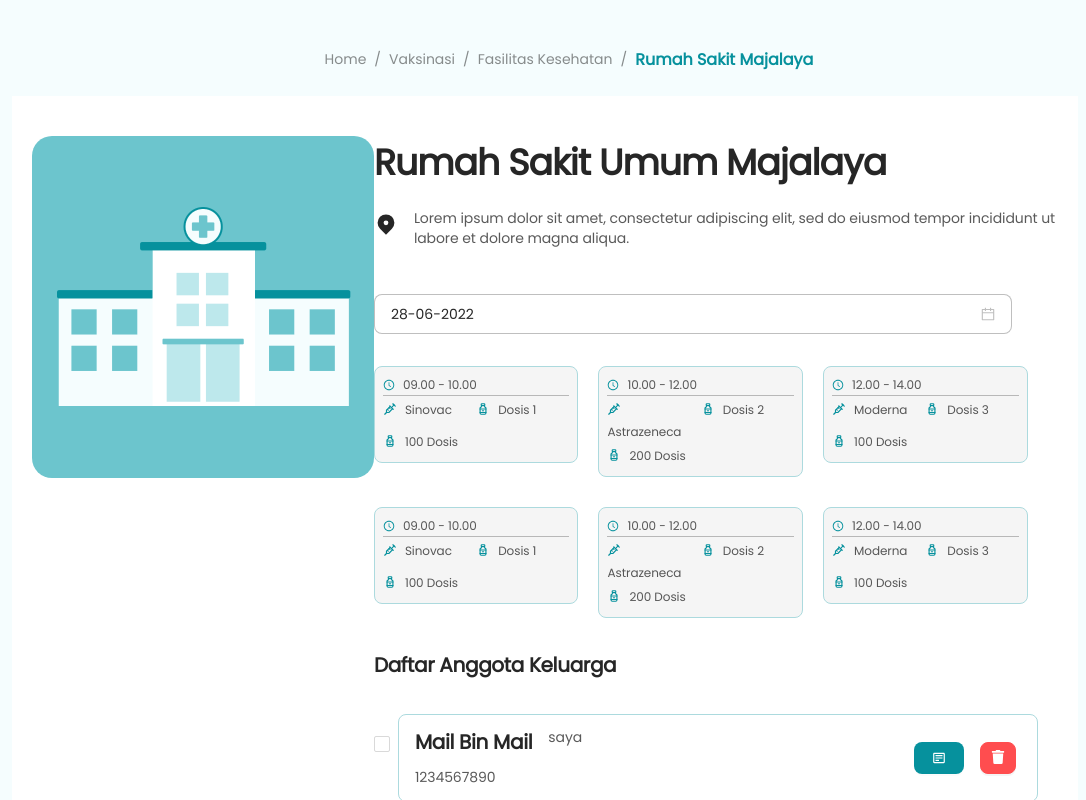
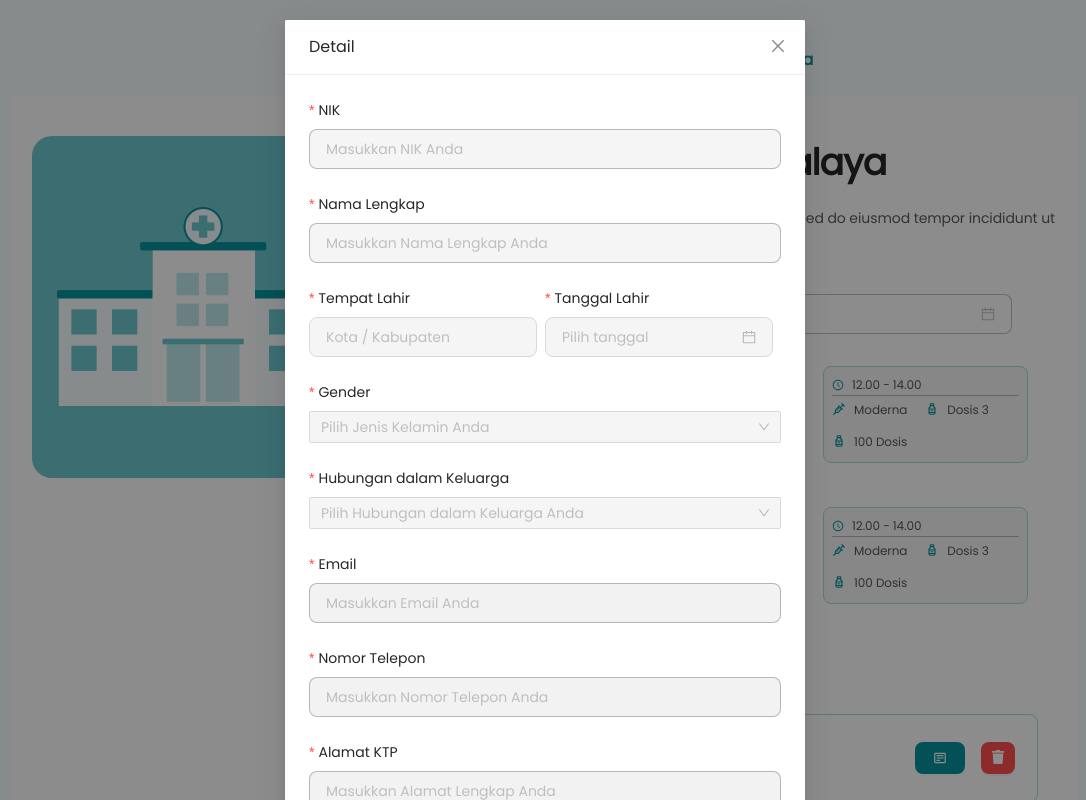
Before and after one commit to CapstoneProjectAlterra/FrontEnd, a React (Create React App) app: page /vaccineDetails/1 in a window 1280 px wide. Both pictures are taken after a click on the button 1034 px from the left and 758 px from the top of the page. Shown: the top 800 px of the page, without its empty margins (95-1181 px from the left). Built offline with nearby package versions, Linux system fonts and the light colour scheme.

Commit message:
create modal of view and edit family member

```diff
--- a/src/components/CustomInput/index.jsx
+++ b/src/components/CustomInput/index.jsx
@@ -1,11 +1,9 @@
-import { Input } from "antd";
+import {Input} from "antd";
 import React from "react";
 
 export default function CustomInput(props) {
   const disabledClass = (disabled) => {
     return disabled && "disabled";
   };
-  return (
-    <Input className={`input ${disabledClass(props.disabled)}`} {...props} />
-  );
+  return <Input className={`input ${disabledClass(props.disabled)}`} {...props} />;
 }
--- /dev/null
+++ b/src/components/EditFamily/EditFamily.module.css
@@ -0,0 +1,20 @@
+:global(.ant-btn-primary) {
+  background: var(--color-primary);
+  border: none;
+}
+:global(.ant-btn-primary:hover) {
+  background: var(--color-primary-hover);
+  border: none;
+}
+:global(.ant-select-selector) {
+  padding: 8px 16px;
+  border: 1px solid var(--color-disabled);
+  border-radius: 8px;
+}
+:global(.ant-select-selector:hover) {
+  border: 1px solid var(--color-primary-hover);
+}
+:global(.ant-select-selector:focus) {
+  border: 1px solid var(--color-primary-pressed);
+  box-shadow: 0px 0px 6px var(--color-pressed);
+}
--- /dev/null
+++ b/src/components/EditFamily/index.jsx
@@ -0,0 +1,306 @@
+import {DatePicker, Form, message, Modal, Select} from "antd";
+import {Option} from "antd/lib/mentions";
+import React, {useState} from "react";
+import {BiDetail} from "react-icons/bi";
+import CustomButton from "../CustomButton";
+import CustomInput from "../CustomInput";
+import styles from "./EditFamily.module.css";
+
+export default function EditFamily({visible, onCreate, onCancel, member}) {
+  const [date, setDate] = useState();
+  const [form] = Form.useForm();
+  const {Option} = Select;
+  const [disabled, setDisabled] = useState(true);
+
+  const [viewVisible, setviewVisible] = useState(false);
+
+  const handleCancel = () => {
+    setviewVisible(false);
+  };
+
+  // Logic Modal Edit Family
+
+  const showModal = () => {
+    setviewVisible(true);
+  };
+
+  const onChangeDate = (dateString) => {
+    setDate(dateString);
+    console.log(date);
+  };
+  const onFormLayoutChange = ({disabled}) => {
+    setDisabled(disabled);
+  };
+
+  const editMode = () => {
+    setDisabled(false);
+  };
+  const updateSuccess = () => {
+    message.success("Data telah berhasil diupdate");
+  };
+  return (
+    <>
+      <CustomButton variant="primary" style={{margin: "16px"}} onClick={showModal}>
+        <BiDetail style={{width: "18px"}} />
+      </CustomButton>
+      <Modal
+        visible={viewVisible}
+        title="Detail"
+        okText={disabled ? "Edit" : "Submit"}
+        cancelText="Cancel"
+        onCancel={handleCancel}
+        onOk={() => {
+          disabled
+            ? editMode()
+            : form
+                .validateFields()
+                .then((values) => {
+                  form.resetFields();
+                  onCreate(values);
+                  handleCancel();
+                  updateSuccess();
+                })
+                .catch((info) => {
+                  console.log("Validate Failed:", info);
+                });
+        }}
+        style={{
+          top: 20,
+        }}
+      >
+        <Form
+          form={form}
+          layout="vertical"
+          name="edit family member"
+          initialValues={member}
+          onValuesChange={onFormLayoutChange}
+        >
+          <Form.Item
+            label="NIK"
+            name="NIK"
+            rules={[
+              {
+                required: true,
+                message: "NIK Tidak Boleh Kosong!",
+              },
+              {
+                pattern: /^(?:\d*)$/,
+                message: "Inputan Harus Berupa Angka",
+              },
+              {
+                min: 16,
+                message: "Masukkan minimal 16 karakter",
+              },
+              {
+                max: 16,
+                message: "Masukkan maximal 16 karakter",
+              },
+            ]}
+            hasFeedback
+          >
+            <CustomInput placeholder="Masukkan NIK Anda" className="input" disabled={disabled} />
+          </Form.Item>
+
+          <Form.Item
+            label="Nama Lengkap"
+            name="full_name"
+            rules={[
+              {
+                required: true,
+                message: "Nama Lengkap Tidak Boleh Kosong!",
+              },
+              {
+                whitespace: true,
+              },
+              // {
+              //   pattern: /^(?=.*[a-z])(?=.*[A-Z])[a-zA-Z]+$/,
+              //   message:
+              //     "Nama Lengkap harus Kombinasi Huruf Besar dan Huruf Kecil",
+              // },
+              {
+                min: 4,
+                message: "Masukkan minimal 4 karakter",
+              },
+            ]}
+            hasFeedback
+          >
+            <CustomInput
+              placeholder="Masukkan Nama Lengkap Anda"
+              className="input"
+              disabled={disabled}
+            />
+          </Form.Item>
+
+          <Form.Item
+            label="Tempat Lahir"
+            name="place_of_birth"
+            rules={[
+              {
+                required: true,
+              },
+            ]}
+            style={{
+              display: "inline-block",
+              width: "calc(50% - 8px)",
+            }}
+          >
+            <CustomInput placeholder="Kota / Kabupaten" className="input" disabled={disabled} />
+          </Form.Item>
+          <Form.Item
+            label="Tanggal Lahir"
+            name="date_of_birth"
+            rules={[
+              {
+                required: true,
+              },
+            ]}
+            style={{
+              display: "inline-block",
+              width: "calc(50% - 8px)",
+              margin: "0 8px",
+            }}
+          >
+            <DatePicker
+              className="input"
+              onChange={onChangeDate}
+              style={{width: "100%"}}
+              disabled={disabled}
+              placeholder="Pilih tanggal"
+            />
+          </Form.Item>
+
+          <Form.Item
+            name="gender"
+            label="Gender"
+            rules={[
+              {
+                required: true,
+                message: "Masukkan Jenis Kelamin Anda",
+              },
+            ]}
+          >
+            <Select placeholder="Pilih Jenis Kelamin Anda" disabled={disabled}>
+              <Option value="male">Laki - Laki</Option>
+              <Option value="female">Perempuan</Option>
+              <Option value="other">Other</Option>
+            </Select>
+          </Form.Item>
+
+          <Form.Item
+            name="status_in_family"
+            label="Hubungan dalam Keluarga"
+            rules={[
+              {
+                required: true,
+                message: "Masukkan Apa Hubungan Anda dengan Keluarga",
+              },
+            ]}
+          >
+            <Select placeholder="Pilih Hubungan dalam Keluarga Anda" disabled={disabled}>
+              <Option value="Ayah">Ayah</Option>
+              <Option value="Ibu">Ibu</Option>
+              <Option value="Anak">Anak</Option>
+              <Option value="Saudara">Saudara</Option>
+            </Select>
+          </Form.Item>
+
+          <Form.Item
+            label="Email"
+            name="email"
+            rules={[
+              {
+                required: true,
+                message: "Masukkan Email Anda",
+              },
+              {
+                type: "email",
+                message: "Format Email tidak valid!",
+              },
+            ]}
+            hasFeedback
+          >
+            <CustomInput placeholder="Masukkan Email Anda" disabled={disabled} />
+          </Form.Item>
+
+          <Form.Item
+            label="Nomor Telepon"
+            name="phone_number"
+            rules={[
+              {
+                required: true,
+                message: "Nomor Telepon Tidak Boleh Kosong!",
+              },
+              {
+                pattern: /^(?:\d*)$/,
+                message: "Inputan Harus Berupa Angka",
+              },
+              {
+                min: 10,
+                message: "Masukkan minimal 10 karakter",
+              },
+              {
+                max: 14,
+                message: "Masukkan maximal 14 karakter",
+              },
+            ]}
+            hasFeedback
+          >
+            <CustomInput placeholder="Masukkan Nomor Telepon Anda" disabled={disabled} />
+          </Form.Item>
+
+          <Form.Item
+            label="Alamat KTP"
+            name="id_card_address"
+            rules={[
+              {
+                required: true,
+                message: "Alamat KTP Tidak Boleh Kosong!",
+              },
+              {
+                whitespace: true,
+              },
+              // {
+              //   pattern: /^(?=.*[a-z])(?=.*[A-Z])[a-zA-Z]+$/,
+              //   message:
+              //     "Nama Lengkap harus Kombinasi Huruf Besar dan Huruf Kecil",
+              // },
+              {
+                min: 4,
+                message: "Masukkan minimal 4 karakter",
+              },
+            ]}
+            hasFeedback
+          >
+            <CustomInput placeholder="Masukkan Alamat Lengkap Anda" disabled={disabled} />
+          </Form.Item>
+
+          <Form.Item
+            label="Alamat Saat ini"
+            name="residence_address"
+            rules={[
+              {
+                required: true,
+                message: "Alamat Tidak Boleh Kosong!",
+              },
+              {
+                whitespace: true,
+              },
+              // {
+              //   pattern: /^(?=.*[a-z])(?=.*[A-Z])[a-zA-Z]+$/,
+              //   message:
+              //     "Nama Lengkap harus Kombinasi Huruf Besar dan Huruf Kecil",
+              // },
+              {
+                min: 4,
+                message: "Masukkan minimal 4 karakter",
+              },
+            ]}
+            hasFeedback
+          >
+            <CustomInput placeholder="Masukkan Alamat Anda Saat Ini" disabled={disabled} />
+          </Form.Item>
+        </Form>
+      </Modal>
+    </>
+  );
+}
--- a/src/components/ListFamily/index.jsx
+++ b/src/components/ListFamily/index.jsx
@@ -1,13 +1,13 @@
 import React from "react";
-import { Row, Col, Button, Checkbox, Form } from "antd";
-import { CustomButton } from "../../components";
-import { BiDetail } from "react-icons/bi";
-import { FaTrash } from "react-icons/fa";
+import {Row, Col, Button, Checkbox, Form, Modal} from "antd";
+import {CustomButton, EditFamily} from "../../components";
+import {BiDetail} from "react-icons/bi";
+import {FaTrash} from "react-icons/fa";
 import style from "./ListFamily.module.css";
 import Item from "antd/lib/list/Item";
-import { useState } from "react";
+import {useState} from "react";
 
-export default function ListFamily({ list, setListFams }) {
+export default function ListFamily(props) {
   //data dummy famiy
   const listFam = [
     {
@@ -34,16 +34,26 @@ export default function ListFamily({ list, setListFams }) {
       role: "Anak kedua",
       nik: "1234567890",
     },
+    {
+      id: 5,
+      name: "Ehsan",
+      role: "Anak kedua",
+      nik: "1234567890",
+    },
   ];
 
   const handleChangeFams = (checkedValues) => {
-    setListFams(checkedValues);
+    props.setListFams(checkedValues);
     console.log("checked = ", checkedValues);
     // if (e.target.checked) {
     //   setListFams({ ...list, [prop]: e.target.value });
     // } else {
     //   setListFams({ ...list, [prop]: "" });
     // }
+  };
+  const onCreate = (values) => {
+    console.log("Received values of form: ", values);
+    props.cancel();
   };
 
   return (
@@ -58,14 +68,12 @@ export default function ListFamily({ list, setListFams }) {
                   <h4>{list.name}</h4>
                   <p>{list.role}</p>
                 </div>
-                <p style={{ padding: "0px 0px 0px 16px" }}>{list.nik}</p>
+                <p style={{padding: "0px 0px 0px 16px"}}>{list.nik}</p>
               </Col>
               <Col span={6} className={style.action}>
-                <CustomButton variant="primary" style={{ margin: "16px" }}>
-                  <BiDetail style={{ width: "18px" }} />
-                </CustomButton>
+                <EditFamily onCreate={onCreate} member={list} />
                 <Button type="primary" danger className={style.delete}>
-                  <FaTrash style={{ width: "18px" }} />
+                  <FaTrash style={{width: "18px"}} />
                 </Button>
               </Col>
             </Row>
--- a/src/components/index.jsx
+++ b/src/components/index.jsx
@@ -11,6 +11,7 @@ import Navbar from "./Navbar";
 import CustomAlert from "./CustomAlert";
 import Footer from "./Footer";
 import BreadCrumbAdmin from "./BreadCrumbAdmin";
+import EditFamily from "./EditFamily";
 
 export {
   CustomButton,
@@ -26,4 +27,5 @@ export {
   Footer,
   Sidebar,
   BreadCrumbAdmin,
+  EditFamily,
 };
--- a/src/pages/Citizen/VaccineDetails/index.jsx
+++ b/src/pages/Citizen/VaccineDetails/index.jsx
@@ -1,26 +1,11 @@
-import React, { useEffect, useState } from "react";
-import { useParams } from "react-router-dom";
-import {
-  Row,
-  Col,
-  DatePicker,
-  Breadcrumb,
-  Modal,
-  Button,
-  Form,
-  Input,
-} from "antd";
-import {
-  CardBooking,
-  CustomButton,
-  ListFamily,
-  CustomInput,
-  AddFamily,
-} from "../../../components";
+import React, {useEffect, useState} from "react";
+import {useParams} from "react-router-dom";
+import {Row, Col, DatePicker, Breadcrumb, Modal, Button, Form, Input} from "antd";
+import {CardBooking, CustomButton, ListFamily, CustomInput, AddFamily} from "../../../components";
 import moment from "moment";
-import { imgCard } from "../../../assets";
-import { AiOutlineUserAdd } from "react-icons/ai";
-import { HiLocationMarker } from "react-icons/hi";
+import {imgCard} from "../../../assets";
+import {AiOutlineUserAdd} from "react-icons/ai";
+import {HiLocationMarker} from "react-icons/hi";
 import style from "./VaccineDetails.module.css";
 
 export default function VaccineDetails() {
@@ -32,7 +17,8 @@ export default function VaccineDetails() {
   const [date, setDate] = useState(moment().format("DD-MM-YYYY"));
   const [session, setSession] = useState();
   const [listFams, setListFams] = useState([]);
-
+  // state modal view
+  // state modal edit
   //Logic Modal Add Family
   const [visible, setVisible] = useState(false);
 
@@ -48,8 +34,10 @@ export default function VaccineDetails() {
     setVisible(false);
   };
 
+  // Logic Modal Edit Family
+
   //sessionDetail
-  let { HospitalId } = useParams();
+  let {HospitalId} = useParams();
 
   //data dummy
   const data = {
@@ -77,7 +65,7 @@ export default function VaccineDetails() {
       <Row justify="center">
         <Row justify="start">
           <Col>
-            <Breadcrumb style={{ marginTop: "48px", marginLeft: "48px" }}>
+            <Breadcrumb style={{marginTop: "48px", marginLeft: "48px"}}>
               <Breadcrumb.Item>Home</Breadcrumb.Item>
               <Breadcrumb.Item>
                 <a href="">Vaksinasi</a>
@@ -86,13 +74,13 @@ export default function VaccineDetails() {
                 <a href="">Fasilitas Kesehatan</a>
               </Breadcrumb.Item>
               <Breadcrumb.Item>
-                <h5 style={{ color: "#06919d" }}>Rumah Sakit Majalaya</h5>
+                <h5 style={{color: "#06919d"}}>Rumah Sakit Majalaya</h5>
               </Breadcrumb.Item>
             </Breadcrumb>
           </Col>
         </Row>
         <Col span={20} className={style.body}>
-          <Row justify="space-between" style={{ margin: "40px 20px" }}>
+          <Row justify="space-between" style={{margin: "40px 20px"}}>
             <Col span={7}>
               <img src={imgCard} alt="Image" className={style.image} />
             </Col>
@@ -102,9 +90,8 @@ export default function VaccineDetails() {
                 <span className={style.location}>
                   <HiLocationMarker className={style.icon} />
                   <p>
-                    Lorem ipsum dolor sit amet, consectetur adipiscing elit, sed
-                    do eiusmod tempor incididunt ut labore et dolore magna
-                    aliqua.
+                    Lorem ipsum dolor sit amet, consectetur adipiscing elit, sed do eiusmod tempor
+                    incididunt ut labore et dolore magna aliqua.
                   </p>
                 </span>
               </div>
@@ -114,7 +101,7 @@ export default function VaccineDetails() {
                     className="input"
                     defaultValue={moment()}
                     format="DD-MM-YYYY"
-                    style={{ width: "638px" }}
+                    style={{width: "638px"}}
                     onChange={onChangeDate}
                   />
                 </div>
@@ -128,10 +115,12 @@ export default function VaccineDetails() {
                           <ListFamily
                             list={listFams}
                             setListFams={setListFams}
+                            ok={handleOk}
+                            cancel={handleCancel}
                           />
                         </div>
                       </div>
-                      <div style={{ marginTop: "32px" }}>
+                      <div style={{marginTop: "32px"}}>
                         <Button type="primary" onClick={showModal}>
                           Tambah Keluarga
                         </Button>
@@ -141,11 +130,7 @@ export default function VaccineDetails() {
                           onOk={handleOk}
                           onCancel={handleCancel}
                           footer={[
-                            <Button
-                              key="submit"
-                              type="primary"
-                              onClick={handleOk}
-                            >
+                            <Button key="submit" type="primary" onClick={handleOk}>
                               Tambahkan
                             </Button>,
                           ]}
@@ -171,7 +156,7 @@ export default function VaccineDetails() {
                         <CustomButton
                           variant="primary"
                           block
-                          style={{ marginTop: "24px" }}
+                          style={{marginTop: "24px"}}
                           onClick={handleClickFams}
                         >
                           Pesan Vaksinasi
```
